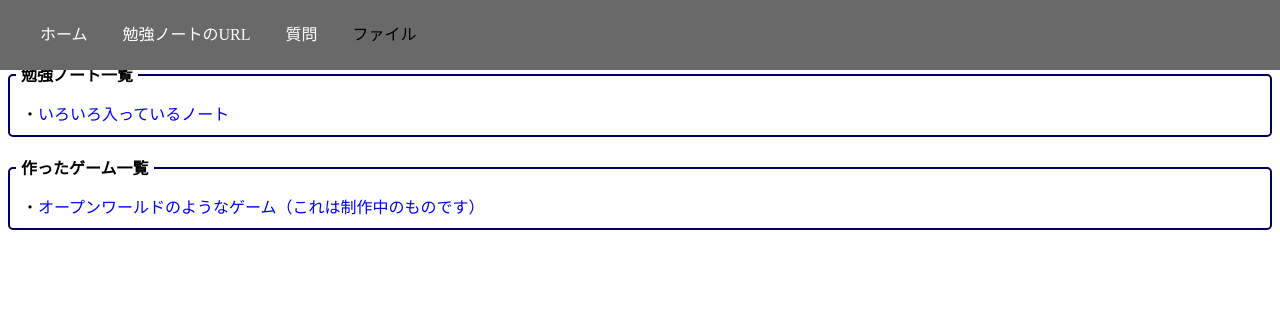
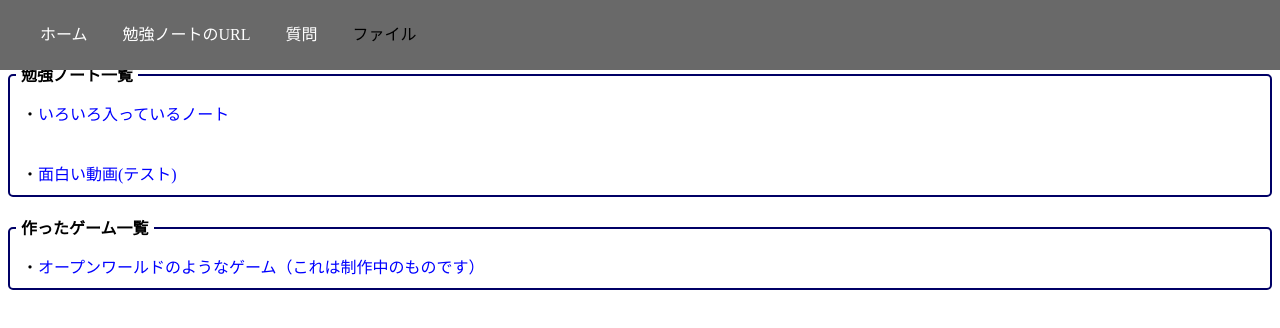
Before and after one commit to pipi-youtube/benkyo-noteURL, a plain HTML site: page index.html in a window 1280 px wide. Drawn offline with Linux system fonts and the light colour scheme.

Commit message:
Update index.html

```diff
--- a/index.html
+++ b/index.html
@@ -66,7 +66,10 @@
     <span style="margin-left:8px; padding:6px 5px; background:white; font-weight:bold;border-radius:5px;">勉強ノート一覧</span>
     </div>
     <div style="border:2px solid #000066; padding:25px 12px 10px; font-size:1em;border-radius:5px;">
-    <a href="https://pipi-youtube.github.io/eikyurensyuban/"><font color=#000000>・</font><font color=blue>いろいろ入っているノート</font></a>
+    <a href="https://pipi-youtube.github.io/eikyurensyuban/"><font color=#000000>・</font><font color=blue>いろいろ入っているノート</font></a><br>
+        <br>
+     <a href="https://d.kuku.lu/c6796d7cd"><font color=#000000>・</font><font color=blue>面白い動画(テスト)</font></a>
+
     </div>
 <br>
     <div style="height:12px;">
```
